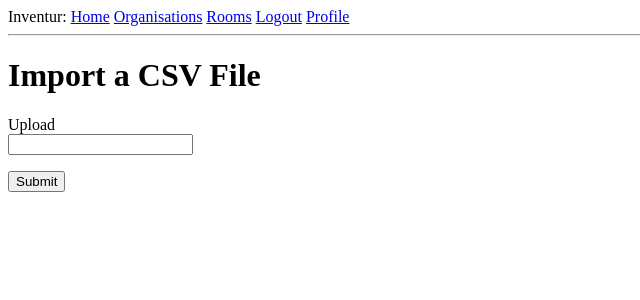
After one commit to fpwg/Q2Datenbankprojekt, a Python web app: template app/templates/import_csv.html in a window 1280 px wide. The commit adds this page. Shown: the top 300 px of the page, without its empty margins (0-640 px from the left). Run offline with Jinja, Linux system fonts and the light colour scheme; the template is opened without the code that fills it: most values are stand-ins (such as "Sample title", 1, 10 or a date in 2020); form fields are guessed from the names that the template uses.

Commit message:
import csv form

```diff
--- a/app/forms.py
+++ b/app/forms.py
@@ -1,4 +1,5 @@
 from flask_wtf import FlaskForm
+from flask_wtf.file import FileField, FileRequired
 from wtforms import StringField, PasswordField, BooleanField, SubmitField
 from wtforms.validators import DataRequired, Email, Length, EqualTo, ValidationError
 from app.models import User, Organisation
@@ -88,3 +89,7 @@ class CreateObjectForm(FlaskForm):
     room = StringField()
 
     submit = SubmitField('Create')
+
+class CSVUploadForm(FlaskForm):
+    upload = FileField('CSV-File')
+    submit = SubmitField('Upload')
--- /dev/null
+++ b/app/templates/import_csv.html
@@ -0,0 +1,12 @@
+{% extends "base.html" %}
+
+{% block content %}
+    <h1>Import a CSV File</h1>
+    <form method="post" enctype="multipart/form-data">
+      <p>
+          {{ form.upload.label }}<br>
+          {{ form.upload() }}
+      </p>
+      <p>{{ form.submit() }}</p>
+    </form>
+{% endblock %}
--- a/app/templates/organisation.html
+++ b/app/templates/organisation.html
@@ -41,6 +41,7 @@
   <h2>Objects</h2>
   {% if current_user.in_organisation(organisation) %}
   <p><a href="{{url_for('add_object', name=organisation.name)}}">Create Object</a></p>
+  <p><a href="{{url_for('import_csv', org_name=organisation.name)}}">Import from CSV</a></p>
   {% endif %}
   {% include "object_table.html" %}
 
--- a/config.py
+++ b/config.py
@@ -6,3 +6,6 @@ class Config(object):
     SQLALCHEMY_DATABASE_URI = os.environ.get('DATABASE_URL') or \
         'sqlite:///' + os.path.join(basedir, 'app.db')
     SQLALCHEMY_TRACK_MODIFICATIONS = False
+
+    UPLOAD_FOLDER = 'uploads'
+    ALLOWED_EXTENSIONS = {'csv'}
```
Also changed, not shown: CSV-import.md (+1 -0 lines), app/read_csv.py (+4 -4 lines), app/routes.py (+28 -3 lines), 1 other file.
